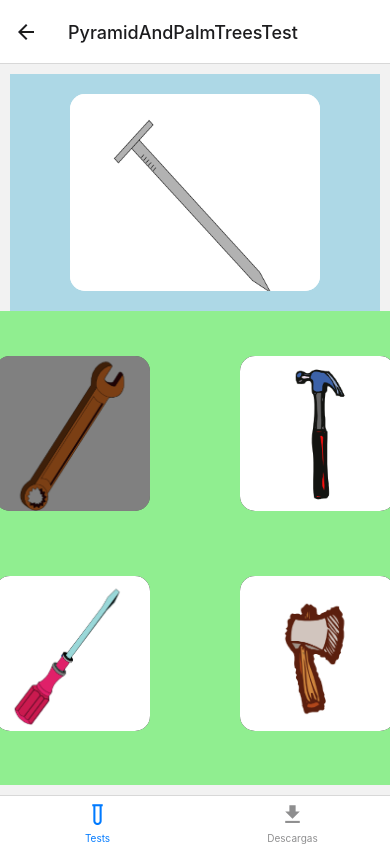
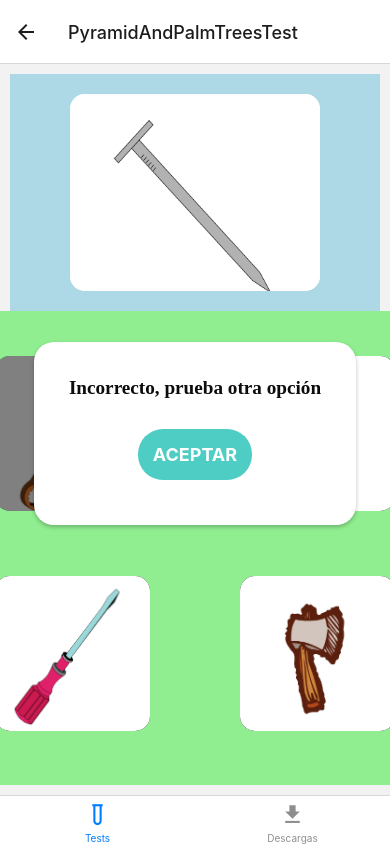
Before and after one commit to martsr/psychologyTests-app, a React Native app: screen /PyramidAndPalmTreesTest in a window 390 px wide. Both pictures are taken after a click on the element 72 px from the left and 433 px from the top of the page. Built offline with nearby package versions, Linux system fonts and the light colour scheme.

Commit message:
implemented modal for feedback

```diff
--- a/components/Button.js
+++ b/components/Button.js
@@ -3,10 +3,10 @@ import { StyleSheet, Text, TouchableOpacity } from "react-native";
 
 import colors from "../config/colors";
 
-function AppButton({ title, onPress, color = "primary" }) {
+function AppButton({ title, onPress, color = colors.primary }) {
   return (
     <TouchableOpacity
-      style={[styles.button, { backgroundColor: colors[color] }]}
+      style={[styles.button, { backgroundColor: color }]}
       onPress={onPress}
     >
       <Text style={styles.text}>{title}</Text>
--- a/screens/PyramidsAndPalmTreesTest/DemoScreen.js
+++ b/screens/PyramidsAndPalmTreesTest/DemoScreen.js
@@ -1,6 +1,7 @@
-import React, { useEffect, useState } from "react";
-import { View, StyleSheet } from "react-native";
+import React, { useState } from "react";
+import { View, Modal, StyleSheet } from "react-native";
 
+import AppButton from '../../components/Button';
 import Text from "../../components/Text";
 import colors from "../../config/colors";
 import CardSetTest from "../../components/pyramidAndPalmTrees/CardsSetTest";
@@ -9,7 +10,8 @@ import demoTest from "../../components/pyramidAndPalmTrees/evaluationTests/DemoT
 
 function DemoScreen({ onStartPress }) {
   const [startButton, setStartButton] = useState(false);
-  const [done, setDone] = useState(false);
+  const [modalVisible, setModalVisible] = useState(false);
+  const [modalMessage, setmodalMessage] = useState("");
   const [showCross, setShowCross] = useState(false);
 
   const showTest = () => {
@@ -22,20 +24,13 @@ function DemoScreen({ onStartPress }) {
     );
   };
 
-  const hadleBackButton = () => {
-    if (testId > 0) {
-      setTestId(testId - 1);
-    } else {
-      //TODO: disable back button
-    }
-  };
-
   const handleOnSelect = (card) => {
+	setModalVisible(true)
     if (card.isCorrect) {
       setStartButton(true);
-      alert("CORRECT, YOU CAN START THE TEST");
+      setmodalMessage("Correcto, ya puede empezar");
     } else {
-      alert("INCORRECT, TRY ANOTHER");
+      setmodalMessage("Incorrecto, prueba otra opción");
     }
   };
 
@@ -50,6 +45,23 @@ function DemoScreen({ onStartPress }) {
   return !showCross ? (
     <View style={styles.detailsContainer}>
       {showTest()}
+      <Modal
+        animationType="slide"
+        transparent={true}
+        visible={modalVisible}
+        onRequestClose={() => {
+          setModalVisible(!modalVisible);
+        }}
+      >
+        <View style={styles.modal}>
+          <View style={styles.modal.modalView}>
+            <Text style={styles.modal.title}>{modalMessage}</Text>
+            <View style={styles.modal.buttons}>
+              <AppButton color={colors.secondary} title={"Aceptar"} onPress={() => setModalVisible(!modalVisible)}></AppButton>
+            </View>
+          </View>
+        </View>
+      </Modal>
       <View style={styles.navigation}>
         {startButton ? (
           <View style={styles.buttonsContainer}>
@@ -114,6 +126,45 @@ const styles = StyleSheet.create({
     fontSize: "1.2rem",
     color: "black",
   },
+  modal: {
+	flex: 1,
+	justifyContent: 'center',
+	alignItems: 'center',
+	marginTop: 22,
+	modalView: {
+	  margin: 20,
+	  backgroundColor: 'white',
+	  borderRadius: 20,
+	  padding: 35,
+	  alignItems: 'center',
+	  shadowColor: '#000',
+	  shadowOffset: {
+		width: 0,
+		height: 2,
+	  },
+	  shadowOpacity: 0.25,
+	  shadowRadius: 4,
+	  elevation: 5,
+	},
+	title: {
+	  fontSize: '1.2rem',
+	  fontWeight: 700,
+	  marginBottom: 20,
+	},
+	input: {
+	  width: '100%',
+	  fontSize: '1rem',
+	  lineHeight: '150%',
+	  padding: 10,
+	  border: 'solid 1px grey',
+	  marginBottom: 10,
+	},
+	buttons: {
+	  display: 'flex',
+	  flexDirection: 'row',
+	  flexWrap: 'wrap',
+	},
+  },
 });
 
 export default DemoScreen;
```
